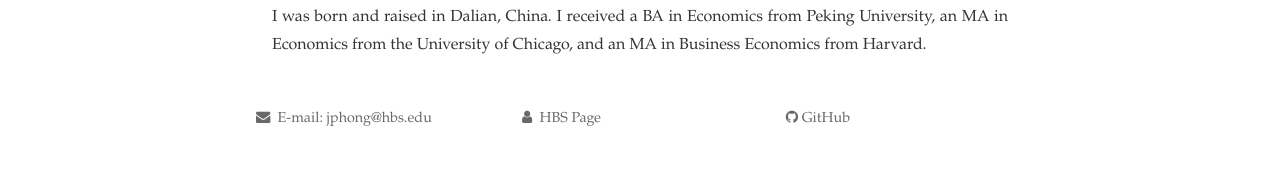
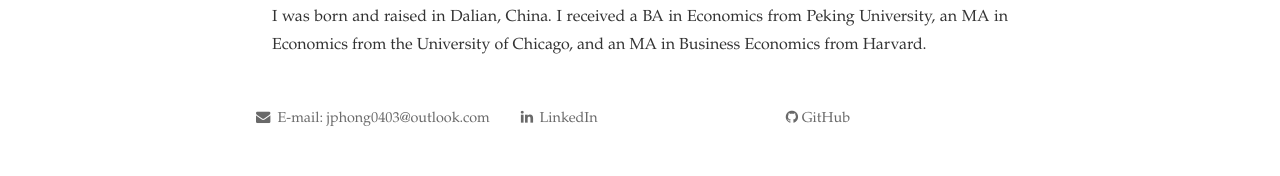
Before and after one commit to JingpengHong/JingpengHong.github.io, a Jekyll site: the page built from index.html, in a window 1280 px wide. Shown: the part 775-951 px from the top of the page. Built offline with Jekyll 4.4.1, drawn with Linux system fonts in a browser that asks for light colours; nearby versions of some CDN libraries; the list of posts is cut into pages by our own code; comment, search, counter and statistics services are not loaded; a style sheet for code colours, icons or effects is not loaded.

Commit message:
Update footer.html

```diff
--- a/_includes/footer.html
+++ b/_includes/footer.html
@@ -2,11 +2,11 @@
 
   <div class="wrapper">
     <div class="site-navigation">
-      <p><a href="mailto:jphong@hbs.edu"><i class="fa fa-envelope"></i> E-mail: jphong@hbs.edu </a></p>
+      <p><a href="mailto:jphong0403@outlook.com"><i class="fa fa-envelope"></i> E-mail: jphong0403@outlook.com </a></p>
     </div>
 
     <div class="site-contact">
-      <p><a href="https://www.hbs.edu/faculty/Pages/profile.aspx?facId=1377895"><i class="fa fa-user"></i> HBS Page</a></p>
+      <p><a href="https://www.linkedin.com/in/jingpeng-hong-756824158/"><i class="fa fa-linkedin"></i> LinkedIn</a></p>
     </div>
 
     <div class="site-signature">
```
